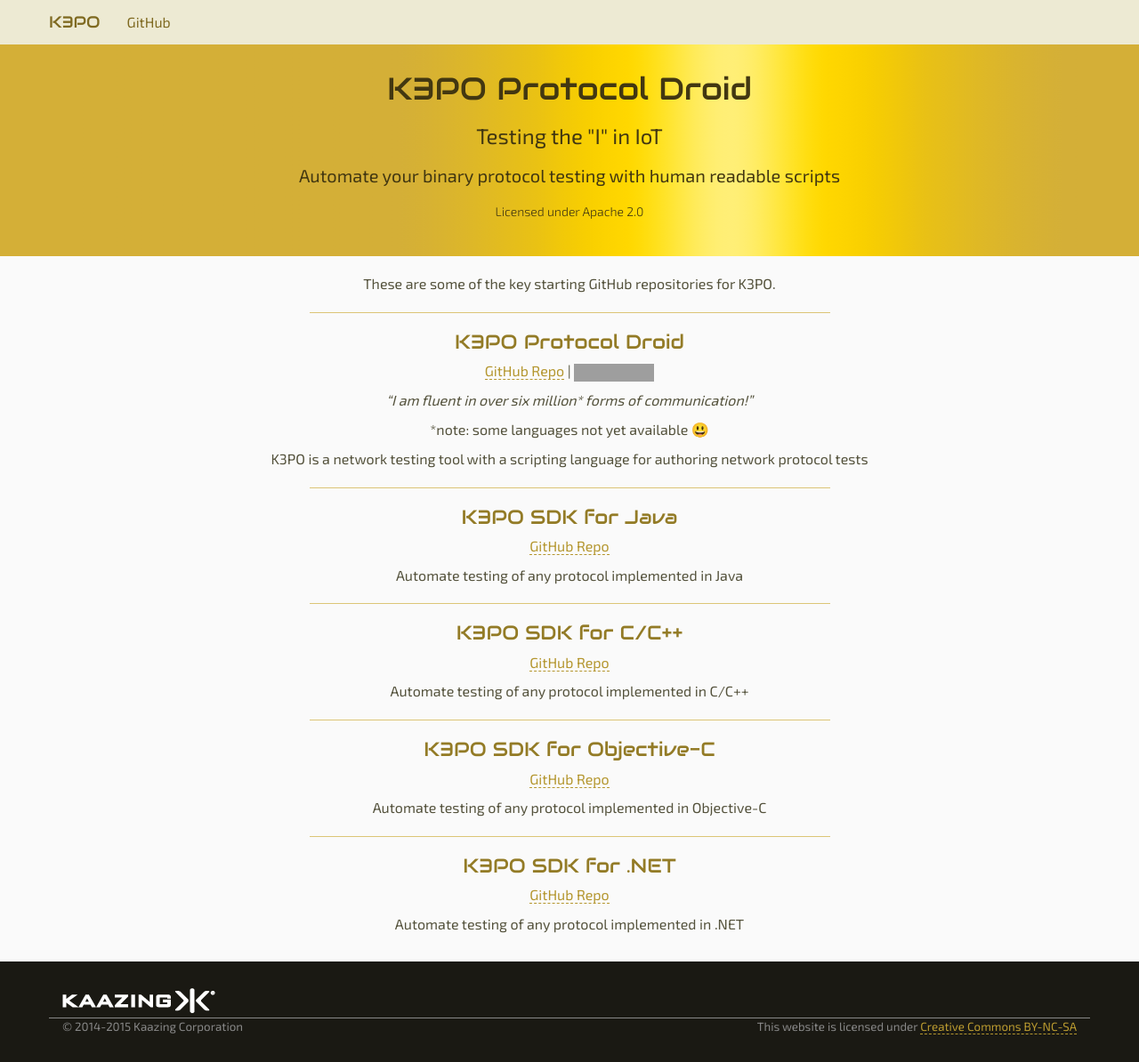
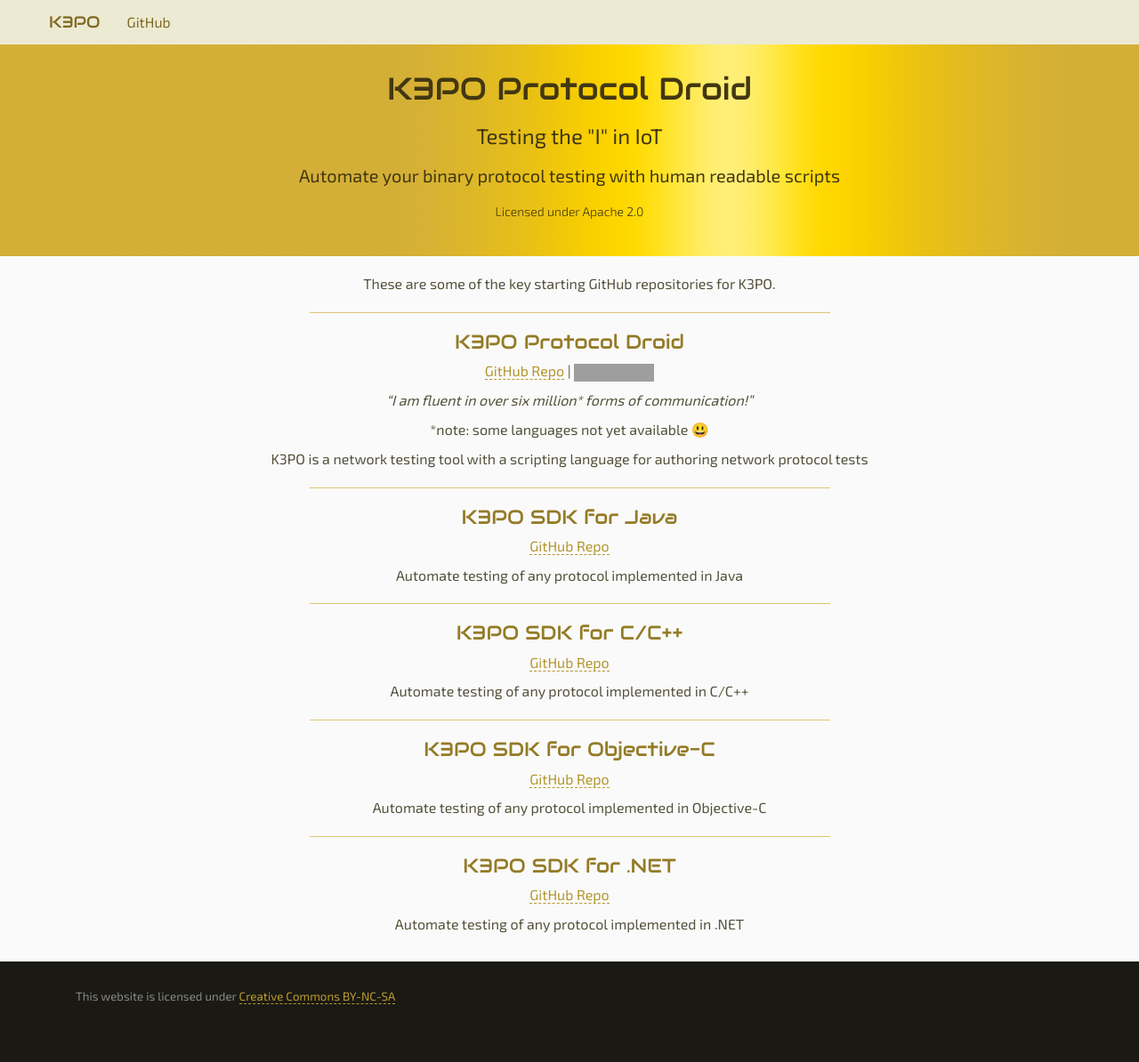
Before and after one commit to k3po/k3po.github.io, a Jekyll site: the page built from index.md, in a window 1280 px wide and 1194 px high. Shown: the whole window at 89% size. Built offline with Jekyll 4.4.1, drawn with Linux system fonts in a browser that asks for light colours; emoji names are drawn with the system emoji font; Markdown is read by kramdown in place of the engine named in the settings; grey boxes are pictures that could not be loaded.

```diff
--- a/_includes/footer.html
+++ b/_includes/footer.html
@@ -1,15 +1,8 @@
 <footer>
   <div class="container">
 
-    <a href="http://kaazing.org" class="image-link"><img src="/img/kaazing_white.png" alt="KAAZING"></a>
-
-    <div class="row copyright">
-      <div class="col-xs-12 col-sm-5 text-left">
-        &copy; 2014-2015 Kaazing Corporation
-      </div>
-      <div class="col-xs-12 col-sm-7 license">
-        This website is licensed under <a href="http://creativecommons.org/licenses/by-nc-sa/4.0/" target="_blank">Creative Commons BY-NC-SA</a>
-      </div>
+    <div class="col-xs-12 col-sm-7 license">
+      This website is licensed under <a href="http://creativecommons.org/licenses/by-nc-sa/4.0/" target="_blank">Creative Commons BY-NC-SA</a>
     </div>
 
   </div>
```
Also changed, not shown: content-repos/905-k3po.java.md (+1 -1 lines), Gemfile.lock, img/kaazing_white.png (deleted).
